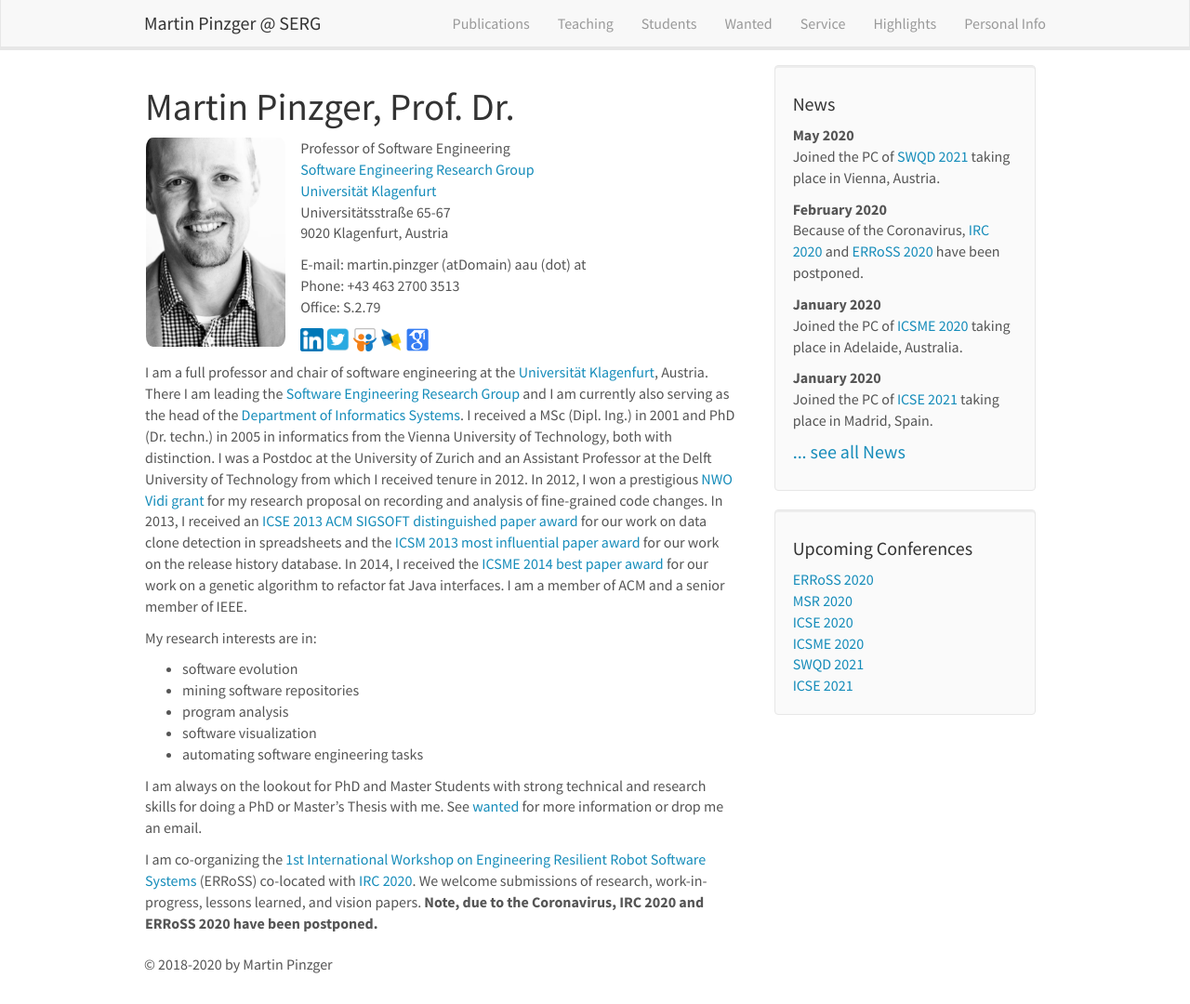
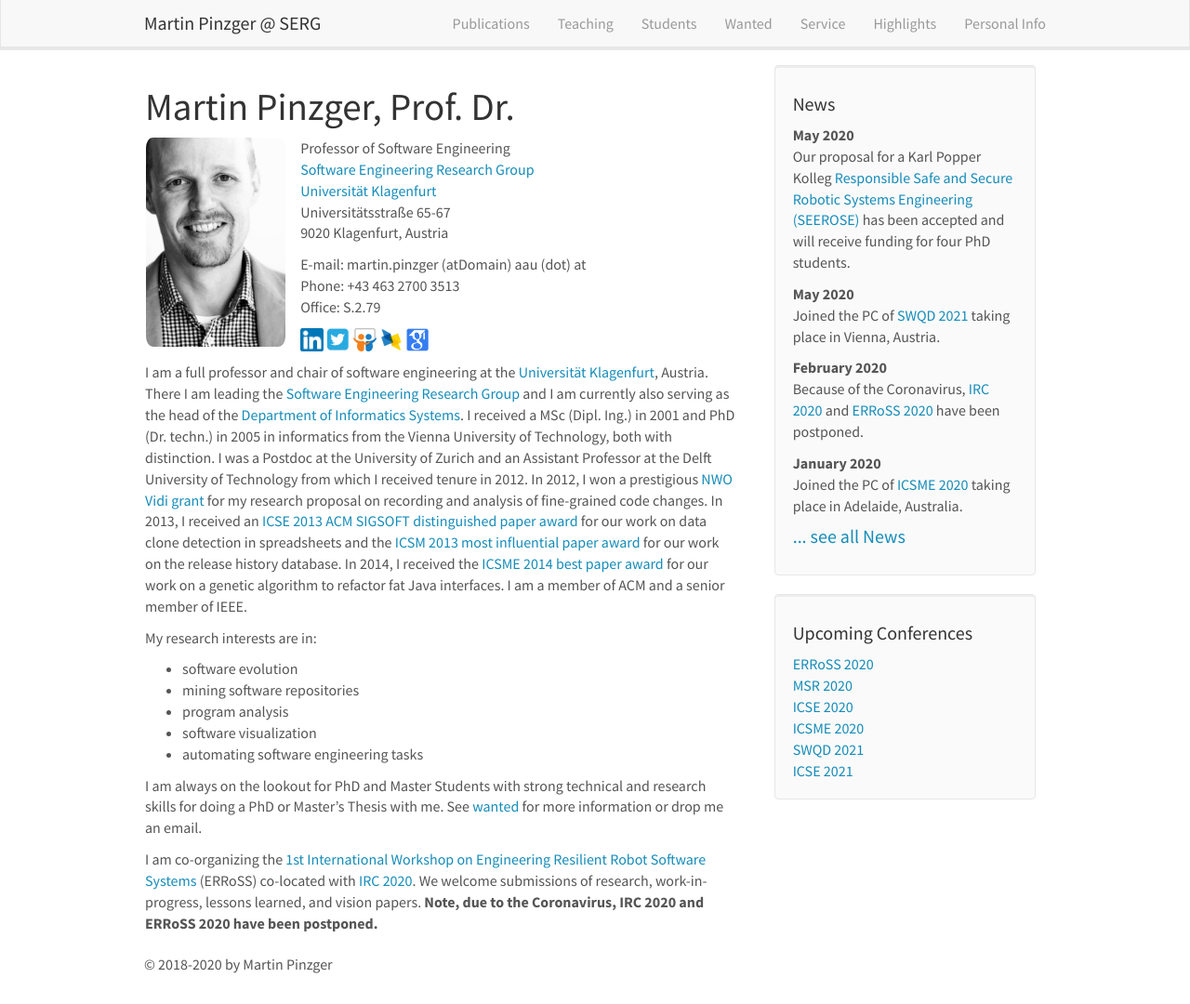
Before and after one commit to pinzger/pinzger.github.io, a Jekyll site: the page built from _pages/home.md, in a window 1280 px wide and 1080 px high. Shown: the whole window at 93% size. Built offline with Jekyll 4.4.1, drawn with Linux system fonts in a browser that asks for light colours; nearby versions of some CDN libraries.

Commit message:
added seerose

```diff
--- a/_data/news.yml
+++ b/_data/news.yml
@@ -1,3 +1,7 @@
+- date: <strong>May 2020</strong>
+  headline: "Our proposal for a Karl Popper Kolleg
+ <a href=\" https://www.aau.at/forschung/forschungsprofil/karl-popper-kolleg/seerose/\">Responsible Safe and Secure Robotic Systems Engineering (SEEROSE)</a> has been accepted and will receive funding for four PhD students."
+
 - date: <strong>May 2020</strong>
   headline: "Joined the PC of <a href=\"https://www.software-quality-days.com/en/\">SWQD 2021</a> taking place in Vienna, Austria."
 
--- a/_data/publist.yml
+++ b/_data/publist.yml
@@ -28,7 +28,7 @@
   image:
   authors: F. Spegni, L. Spalazzi, G. Liva, M. Pinzger, and A. Bollin
   proceedings: Software Quality Journal (SQJ)
-  pages: Open Access
+  pages: vol. 28, no. 2, pp. 695-744
   publisher: Springer
   year: 2020
   description:
```
